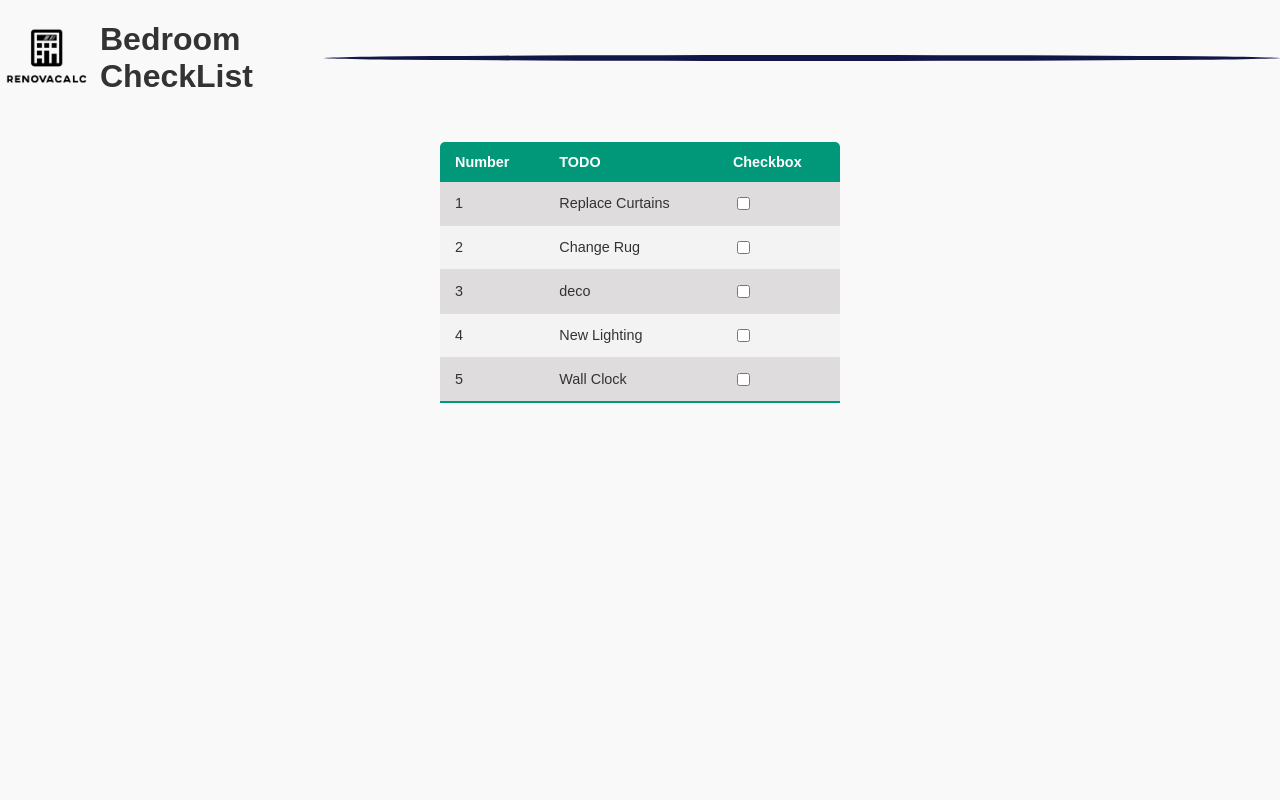
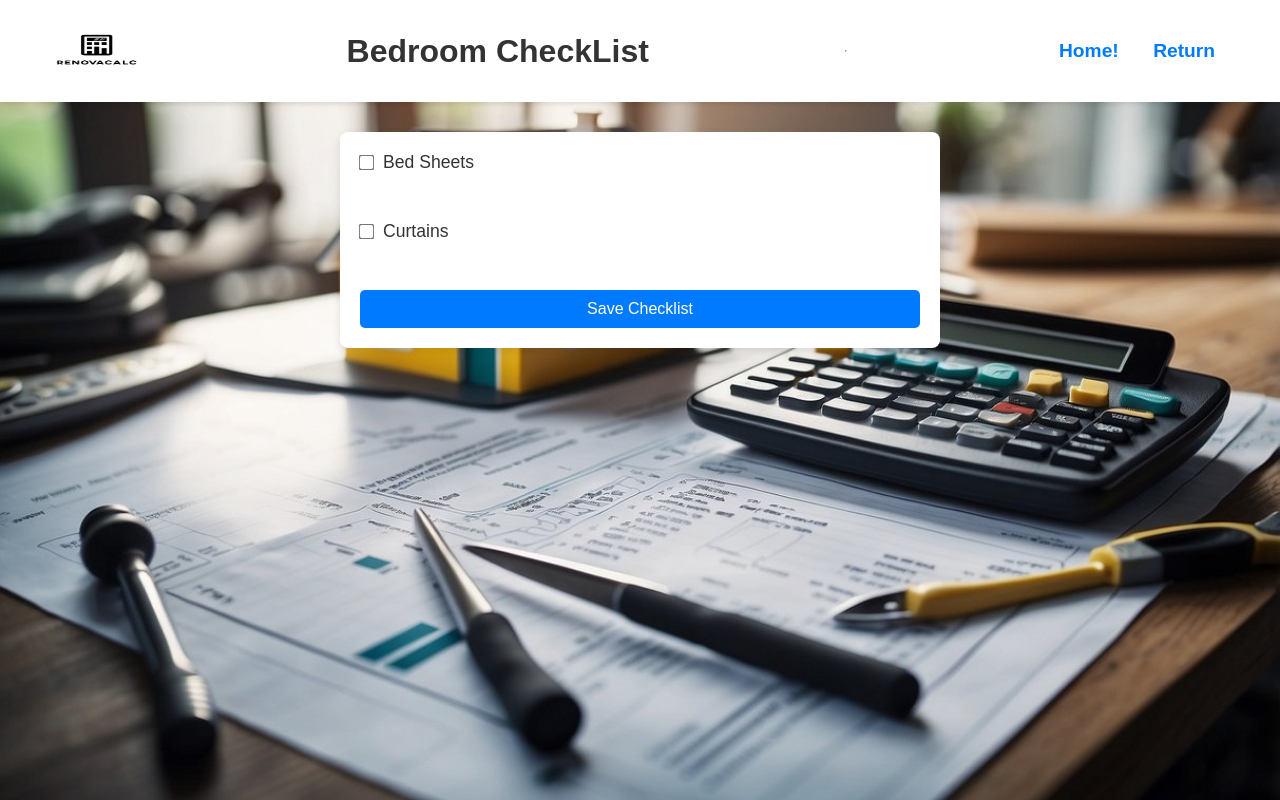
Before and after one commit to BS-FSE-2025/BS-FSE-2025-Team-18, a website: page website/CheckList/bedroom.html in a window 1280 px wide. Drawn offline with Linux system fonts and the light colour scheme.

Commit message:
Check list for customer

```diff
--- /dev/null
+++ b/models/checklist.js
@@ -0,0 +1,6 @@
+const checklistSchema = new mongoose.Schema({
+    userId: { type: String, required: true }, // Unique identifier for the user
+    tasks: [String], // Array of tasks
+  });
+
+  const Checklist = mongoose.model('Checklist', checklistSchema);
--- a/website/CheckList/CheckList.css
+++ b/website/CheckList/CheckList.css
@@ -1,85 +1,117 @@
-header img{
-    width:100px;
-}
-header{
-    display: flex;
-    align-items: center;
-}
-hr{
-    width: 100%;
-    color: #333;
-    border: 3px solid #131747;
-    border-radius: 50%;
-
+/* General Reset */
+* {
+  margin: 0;
+  padding: 0;
+  box-sizing: border-box;
+  font-family: Arial, sans-serif;
 }
 
 body {
-
-    margin: 0;
-    font-family: 'Nunito', sans-serif;
-    background-color: #f9f9f9;
-    color: #333;
+  background-image: url('../images/b3.jpg');
+  background-size: cover;
+  background-attachment: fixed;
+  background-position: center;
+  margin: 0;
+  font-family: "Nunito", sans-serif;
+  color: #333;
 }
 
-main{
-    display: flex;
-    flex-direction: column;
-    align-items: center;
+.logo img {
+    height: 100px;
 }
 
-.content-table{
-    border-collapse: collapse;
-    table-layout: fixed;
-    border-spacing: 0;
-    margin: 25px 0;
-    font-size: 0.9em;
-    min-width: 400px;
-    border-radius: 5px 5px 0 0;
-    overflow: hidden;
-}
-.content-table thead tr{
-
-    background-color:#009879;
-    color: #ffffff;
-    text-align: left;
-    font-weight: bold;
-
+header {
+    display: flex;
+    justify-content: space-between;
+    align-items: center;
+    background-color: #fff;
+    padding: 20px 50px;
+    box-shadow: 0 2px 5px rgba(0, 0, 0, 0.1);
 }
 
+header img {
+  height: 50px;
+}
 
-.content-table th,
-.content-table td{
-    padding: 12px 15px;
+header h1 {
+  font-size: 2rem;
 }
-.content-table tbody tr{
-    border-bottom: 1px solid #dddddd;
+
+/* Navigation Bar */
+nav {
+  margin: 20px 0;
+  text-align: center;
 }
-.content-table tbody tr:nth-of-type(even){
-    background-color: #f3f3f3;
+
+nav a {
+  margin: 0 15px;
+  text-decoration: none;
+  color: #007bff;
+  font-size: 1.2rem;
+  font-weight: bold;
+  transition: color 0.3s ease-in-out;
 }
-.content-table tbody tr:nth-of-type(odd){
-    background-color: #dedcdc;
+
+nav a:hover {
+    color: #054d99;
 }
-.content-table tbody tr:last-of-type{
-    border-bottom: 2px solid #009879;
+
+/* Checklist Container */
+main {
+  max-width: 600px;
+  margin: 30px auto;
+  padding: 20px;
+  background: white;
+  border-radius: 8px;
+  box-shadow: 0px 4px 8px rgba(0, 0, 0, 0.1);
 }
-.content-table tbody button{
+
+/* Checklist Items */
+form {
+  display: flex;
+  flex-direction: column;
+  gap: 15px;
+}
+
+form label {
+  display: flex;
+  align-items: center;
+  font-size: 1.1rem;
+  cursor: pointer;
+}
+
+form input[type="checkbox"] {
+  margin-right: 10px;
+  transform: scale(1.2);
+}
+
+/* Buttons */
+button {
+  padding: 10px 15px;
+  font-size: 1rem;
+  background-color: #007bff;
+  color: white;
+  border: none;
+  border-radius: 5px;
+  cursor: pointer;
+  transition: background-color 0.3s ease-in-out;
+}
+
+button:hover {
+  backbackground-color: #075cb6;
+}
+
+/* Responsive Design */
+@media (max-width: 768px) {
+  header h1 {
+    font-size: 1.5rem;
+  }
+
+  nav a {
     font-size: 1rem;
-    background-color: #be0c0c;
-    color: #fff;
-    border: none;
-    border-radius: 5px;
-    cursor: pointer;
-    transition: background-color 0.3s;
+  }
+
+  main {
+    padding: 15px;
+  }
 }
-#addbtn{
-    margin-top: 10px;
-    padding: 10px 20px;
-    font-size: 1rem;
-    background-color: #009879;
-    color: #fff;
-    border: none;
-    border-radius: 5px;
-    cursor: pointer;
-    transition: background-color 0.3s;
-}
--- a/website/CheckList/bedroom.html
+++ b/website/CheckList/bedroom.html
@@ -11,71 +11,29 @@
       <img src="../images/IMG_6583.png" alt="Logo" width="100" />
       <h1>Bedroom CheckList</h1>
       <hr />
+      <nav>
+        <a href="../homepage-customer.html">Home!</a>
+        <a href="CheckList.html">Return</a>
+      </nav>
     </header>
 
     <main>
-      <table id="CheckTable" class="content-table">
-        <thead>
-          <tr>
-            <th>Number</th>
-            <th>TODO</th>
-            <th>Checkbox</th>
 
-          </tr>
-        </thead>
-        <tbody id="checklist">
-          <tr>
-            <td>1</td>
-            <td>
-              <label for="item1">Replace Curtains</label>
-            </td>
-            <td>
-              <input id="item1" type="checkbox" />
-            </td>
+      <form id="checklist-form">
+        <label>
+          <input type="checkbox" name="tasks[]" value="Bed Sheets" />
+          Bed Sheets
+        </label>
+        <br />
+        <label>
+          <input type="checkbox" name="tasks[]" value="Curtains" />
+          Curtains
+        </label>
+        <br />
+        <button type="submit">Save Checklist</button>
+      </form>
 
-          </tr>
-          <tr>
-            <td>2</td>
-            <td>
-              <label for="item2">Change Rug</label>
-            </td>
-            <td>
-              <input id="item2" type="checkbox" />
-            </td>
 
-          </tr>
-          <tr>
-            <td>3</td>
-            <td>
-              <label for="item1">deco</label>
-            </td>
-            <td>
-              <input id="item3" type="checkbox" />
-            </td>
-
-          </tr>
-          <tr>
-            <td>4</td>
-            <td>
-              <label for="item4">New Lighting</label>
-            </td>
-            <td>
-              <input id="item4" type="checkbox" />
-            </td>
-
-          </tr>
-          <tr>
-            <td>5</td>
-            <td>
-              <label for="item5">Wall Clock</label>
-            </td>
-            <td>
-              <input id="item5" type="checkbox" />
-            </td>
-
-          </tr>
-        </tbody>
-      </table>
 
       <!-- <button id="addbtn">Add item</button> -->
     </main>
--- a/website/scripts/Checklist.js
+++ b/website/scripts/Checklist.js
@@ -1,47 +1,26 @@
-// function addRow(){
-//     const checklist = document.getElementById('checklist');
 
-//     const row = document.createElement('tr');
+document.getElementById('checklist-form').addEventListener('submit', (e) => {
+    e.preventDefault();
 
-//     const numberCell = document.createElement('td');
-//     numberCell.textContent = checklist.rows.length+1; // Update number based on current row count
-//     row.appendChild(numberCell);
+    const formData = new FormData(e.target);
+    const tasks = formData.getAll('tasks[]'); // Get all selected checkboxes
 
+    // Save tasks to localStorage
+    localStorage.setItem('tasks', JSON.stringify(tasks));
+    console.log('Checklist saved to localStorage:', tasks);
 
-//     const todoCell = document.createElement('td');
-//     const input = document.createElement('input');
-//     input.type = 'text';
-//     input.placeholder = 'Enter item name';
-//     todoCell.appendChild(input);
-//     row.appendChild(todoCell);
+    alert('Checklist saved!');
+  });
 
+  document.addEventListener('DOMContentLoaded', () => {
+    const tasks = JSON.parse(localStorage.getItem('tasks')) || []; // Retrieve tasks or default to an empty array
 
-//     // Create a cell for the checkbox
-//     const checkboxCell = document.createElement('td');
-//     const checkbox = document.createElement('input');
-//     checkbox.type = 'checkbox';
-//     checkboxCell.appendChild(checkbox);
-//     row.appendChild(checkboxCell);
+    console.log('Loading checklist from localStorage:', tasks);
 
-//     // Create a cell for notes
-//     const notesCell = document.createElement('td');
-//     const textarea = document.createElement('textarea');
-//     textarea.placeholder = 'Add note!';
-//     notesCell.appendChild(textarea);
-//     row.appendChild(notesCell);
-
-//     // Create a cell for the "Remove" button
-//     const actionCell = document.createElement('td');
-//     const removeBtn = document.createElement('button');
-//     removeBtn.textContent = 'Remove';
-//     removeBtn.onclick = () => row.remove(); // Remove row when clicked
-//     actionCell.appendChild(removeBtn);
-//     row.appendChild(actionCell);
-
-
-//      // Append the new row to the table
-//      checklist.appendChild(row);
-//  }
-
-//  // Add event listener to the "Add Row" button
-//  document.getElementById('addbtn').addEventListener('click',addRow);
+    tasks.forEach((task) => {
+      const checkbox = document.querySelector(`input[value="${task}"]`);
+      if (checkbox) {
+        checkbox.checked = true;
+      }
+    });
+  });
```
Also changed, not shown: app.js (+50 -0 lines), tests/checklist.test.js (added, +16 -0 lines), website/CheckList/CheckList.html (+4 -0 lines), website/CheckList/bathroom.html (+19 -57 lines), website/CheckList/livingroom.html (+19 -57 lines), website/homepage-contractor.html (+1 -1 lines), website/homepage-customer.html (+1 -0 lines).
